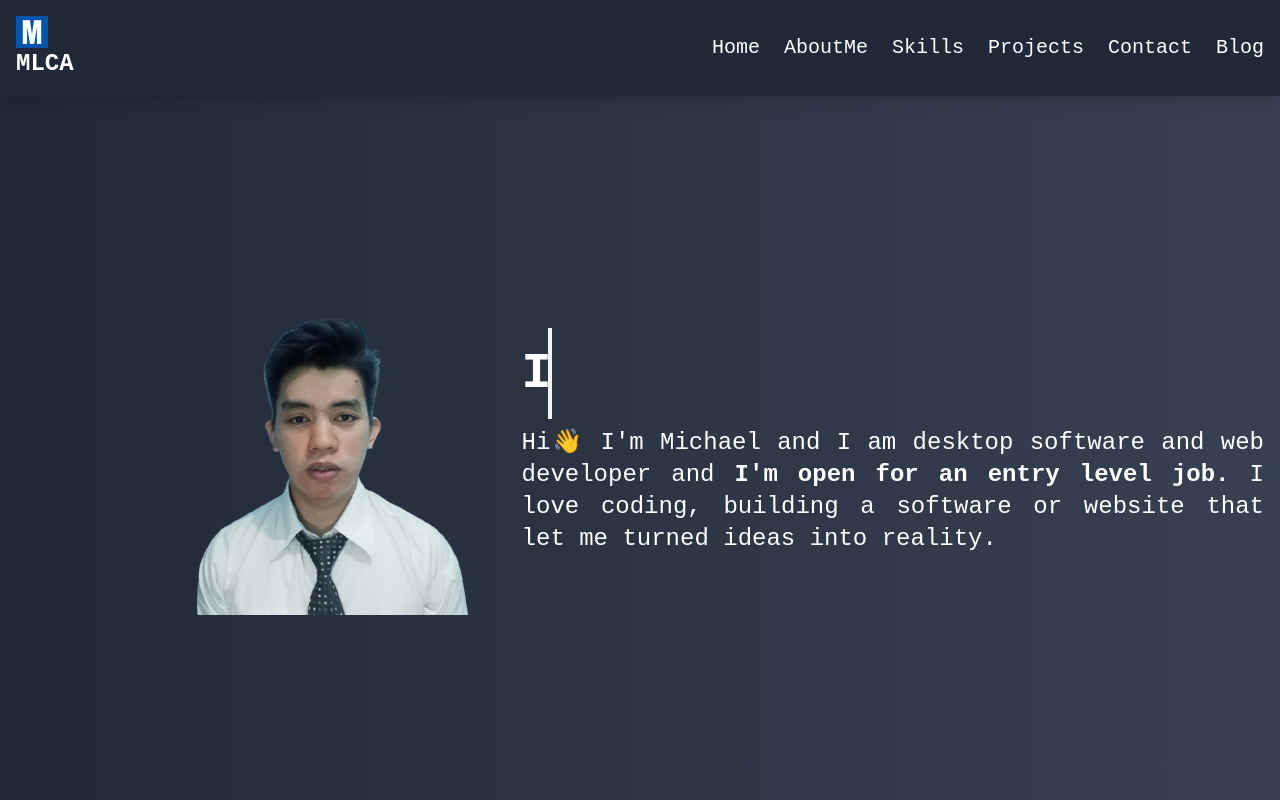
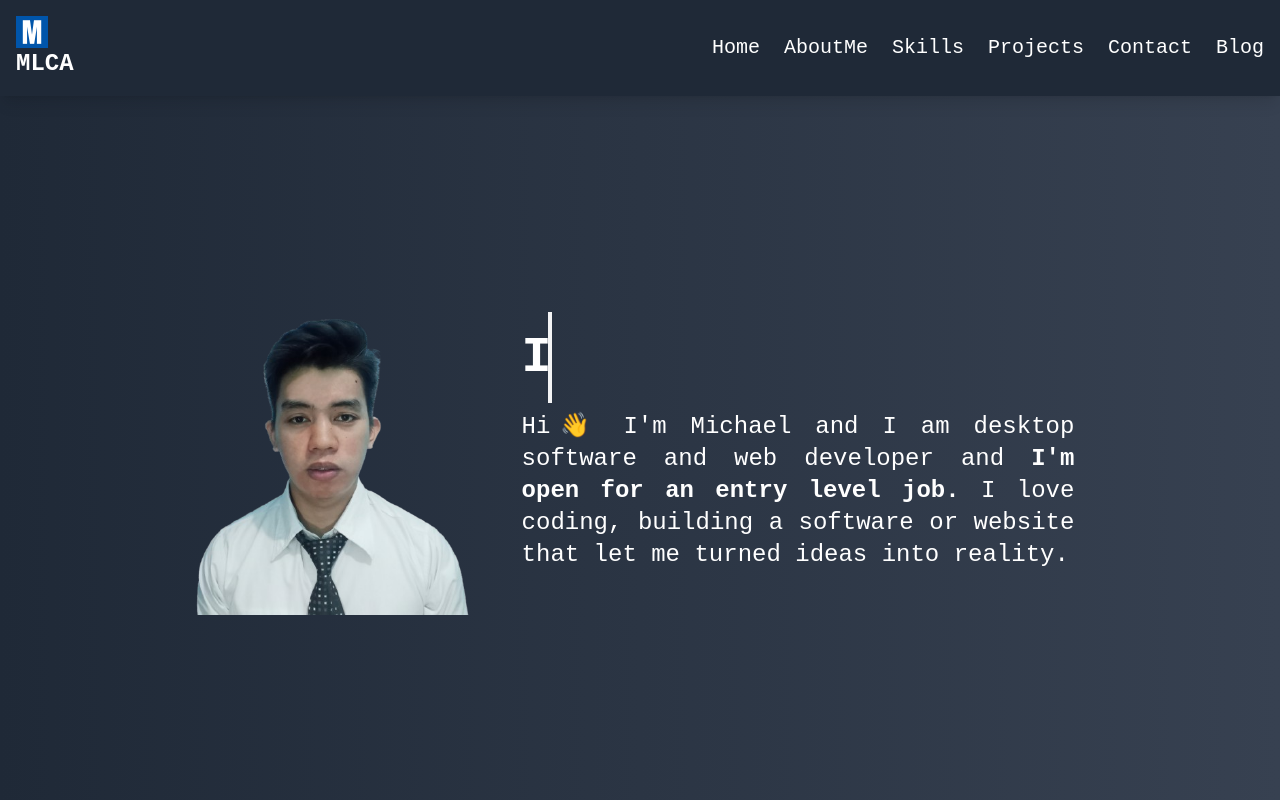
Before and after one commit to MichaelLesterAguhob/My-Portfolio-MERN-, a React (Create React App) app in the folder client/: page / in a window 1280 px wide. Shown: the top 800 px of the page. Built offline with nearby package versions, Linux system fonts and the light colour scheme; the HTML template or start-up script is replaced by a standard one.

Commit message:
Changes on home

```diff
--- a/client/src/pages/Home.jsx
+++ b/client/src/pages/Home.jsx
@@ -22,17 +22,17 @@ const Home = () => {
       id="home"
       className="min-h-[95vh] mt-[65px] p-2 flex flex-col justify-center items-center md:grid grid-flow-col grid-cols-5"
     >
-      <div className="w-full md:h-2/4 md:col-span-2 flex justify-center md:justify-end items-end md:items-center p-4 overflow-hidden">
+      <div className="w-full md:col-span-2 flex justify-center md:justify-end items-end md:items-center p-4 overflow-hidden">
         <img src={MyPhoto} alt='Michael Photo' className="w-full h-auto max-w-[340px] max-h-[340px]"/>
       </div>
 
-      <div className="w-full md:h-2/4 md:col-span-3 flex flex-col justify-center  md:items-center overflow-hidden">
+      <div className="w-full flex flex-col md:col-span-3  md:justify-center md:items-start overflow-hidden">
         <div className="w-full h-fit flex justify-start">
           <h1 className="animate-typing overflow-hidden whitespace-nowrap border-r-4 border-r-white text-[min(6vw,50px)] md:text-[min(4vw,40px)] lg:text-[min(4vw,50px)] text-white font-bold text-start select-none p-2 ">
             {text} &nbsp;
           </h1>
         </div>
-        <p className="w-full p-2 text-white text-2xl text-justify">Hi👋 I'm Michael and I am desktop software and web developer and <strong>I'm open for an entry level job.</strong> I love coding, building a software or website that let me turned ideas into reality.</p>
+        <p className="w-full md:w-3/4 p-2 text-white text-2xl text-justify">Hi👋 I'm Michael and I am desktop software and web developer and <strong>I'm open for an entry level job.</strong> I love coding, building a software or website that let me turned ideas into reality.</p>
       </div>
     </div>
   );
```
